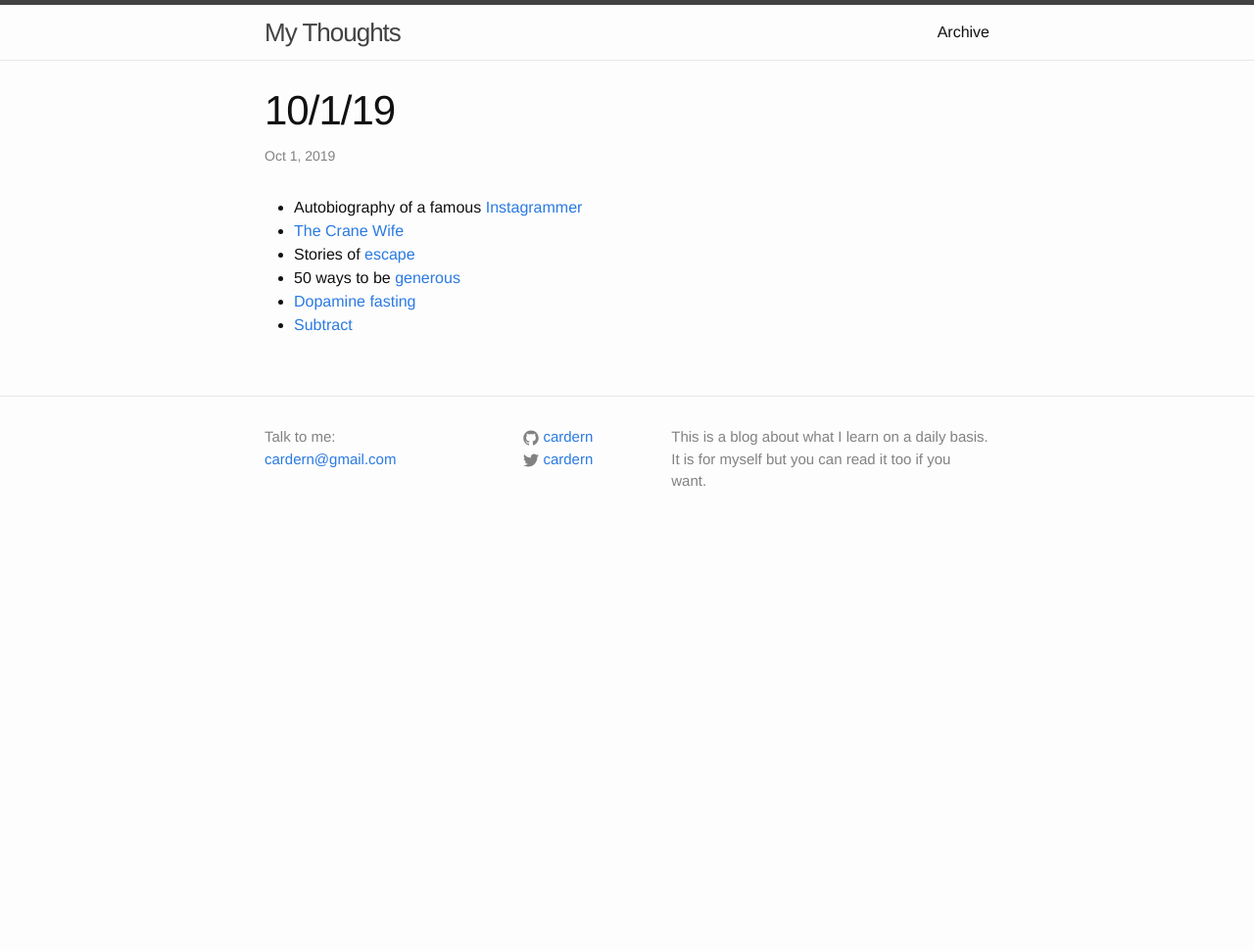
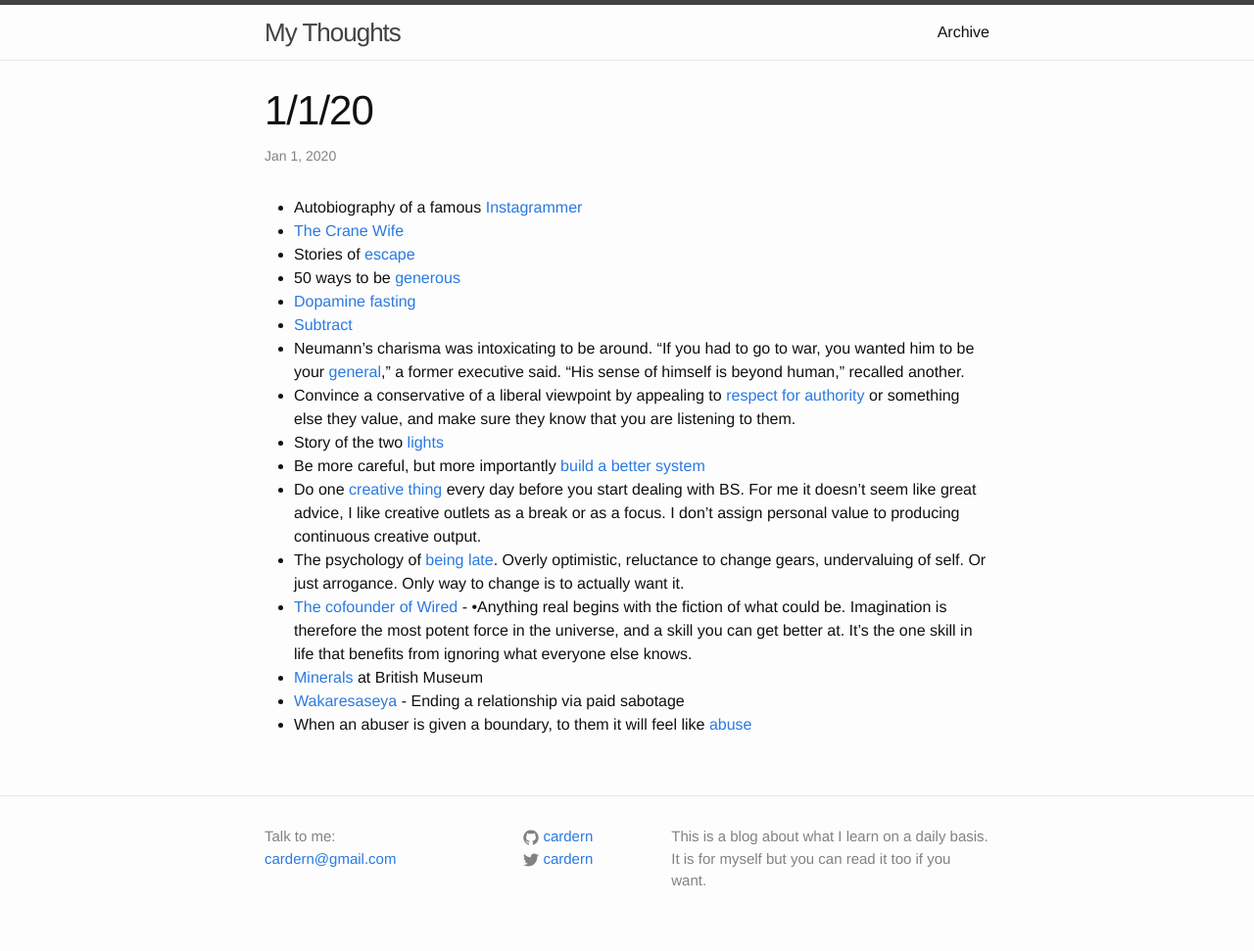
Before and after one commit to cardern/blog, a Jekyll site: the page built from _posts/2019-10-01-41.markdown, in a window 1280 px wide. Shown: the whole page at 98% size. Built offline with Jekyll 4.4.1, drawn with Linux system fonts in a browser that asks for light colours; before the commit the page ends 900 px from its top, so only the background shows below that.

Commit message:
I guess I'll update this

```diff
--- a/_posts/2019-10-01-41.markdown
+++ b/_posts/2019-10-01-41.markdown
@@ -1,7 +1,7 @@
 ---
 layout: post
-title:  "10/1/19"
-date:   2019-10-01
+title:  "1/1/20"
+date:   2020-01-01
 ---
 
 * Autobiography of a famous [Instagrammer](https://www.thecut.com/2019/09/who-would-tavi-gevinson-be-without-instagram.html?utm_source=join1440&utm_medium=email&utm_placement=longreads)
@@ -10,3 +10,13 @@ date:   2019-10-01
 * 50 ways to be [generous](http://www.alexandrafranzen.com/2013/09/05/50-ways-to-be-ridiculously-generous/)
 * [Dopamine fasting](https://www.nytimes.com/2019/11/07/style/dopamine-fasting.html?utm_source=nextdraft&utm_medium=email)
 * [Subtract](https://sivers.org/subtract)
+* Neumann’s charisma was intoxicating to be around. “If you had to go to war, you wanted him to be your [general](https://www.vanityfair.com/news/2019/11/inside-the-fall-of-wework?utm_source=nextdraft&utm_medium=email),” a former executive said. “His sense of himself is beyond human,” recalled another.
+* Convince a conservative of a liberal viewpoint by appealing to [respect for authority](https://www.vox.com/2016/11/23/13708996/argue-better-science?utm_source=join1440&utm_medium=email&utm_placement=etcetera) or something else they value, and make sure they know that you are listening to them.
+* Story of the two [lights](http://www.zensufi.com/stories/lights.html)
+* Be more careful, but more importantly [build a better system](https://seths.blog/2018/11/quality-and-effort/)
+* Do one [creative thing](https://tim.blog/2019/12/18/make-before-you-manage/?utm_source=convertkit&utm_medium=convertkit&utm_campaign=5bf) every day before you start dealing with BS. For me it doesn't seem like great advice, I like creative outlets as a break or as a focus. I don't assign personal value to producing continuous creative output.
+* The psychology of [being late](https://www.theguardian.com/lifeandstyle/2020/jan/01/surprising-psychology-behind-being-perpetually-late?utm_source=join1440&utm_medium=email&utm_placement=etcetera). Overly optimistic, reluctance to change gears, undervaluing of self. Or just arrogance. Only way to change is to actually want it.
+* [The cofounder of Wired](https://kk.org/thetechnium/68-bits-of-unsolicited-advice/) - •Anything real begins with the fiction of what could be. Imagination is therefore the most potent force in the universe, and a skill you can get better at. It’s the one skill in life that benefits from ignoring what everyone else knows.
+* [Minerals](https://www.c82.net/mineralogy/?utm_source=join1440&utm_medium=email#) at British Museum
+* [Wakaresaseya](https://www.bbc.com/worklife/article/20200731-the-saboteurs-you-can-hire-to-end-your-relationship?utm_source=join1440&utm_medium=email) - Ending a relationship via paid sabotage
+* When an abuser is given a boundary, to them it will feel like [abuse](https://intenseminimalism.com/2020/the-impact-of-toxic-influencers-on-communities/)
```
Also changed, not shown: _posts/2022-42.markdown (added, +27 -0 lines), _posts/2023-43.markdown (added, +51 -0 lines).
